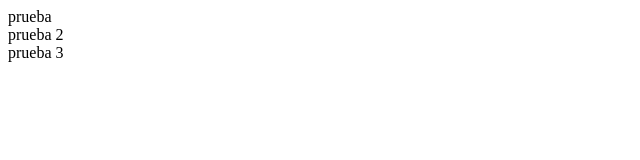
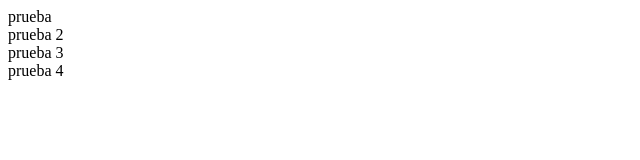
Before and after one commit to emalanis/pruebas-git, a plain HTML site: page prueba2.html in a window 1280 px wide. Shown: the full height of the page, 0-640 px from the left. Drawn offline with Linux system fonts and the light colour scheme.

Commit message:
prueba 4 en featura branch

```diff
--- a/prueba2.html
+++ b/prueba2.html
@@ -7,6 +7,7 @@
     <div>prueba</div>
     <div>prueba 2</div>
     <div>prueba 3</div>
+    <div>prueba 4</div>
 </head>
 <body>
 
```
